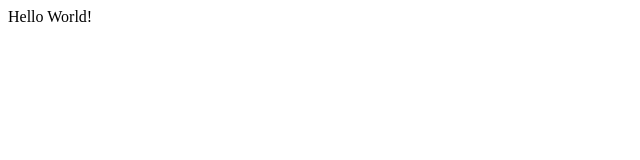
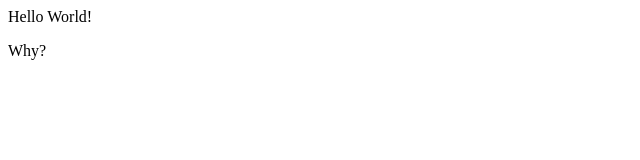
Before and after one commit to Vmanirakiza/demo-repo, a plain HTML site: page index.html in a window 1280 px wide. Shown: the full height of the page, 0-640 px from the left. Drawn offline with Linux system fonts and the light colour scheme.

Commit message:
Added html

```diff
--- a/index.html
+++ b/index.html
@@ -1 +1,2 @@
 <div>Hello World!</div>
+<p>Why?</p>
```
